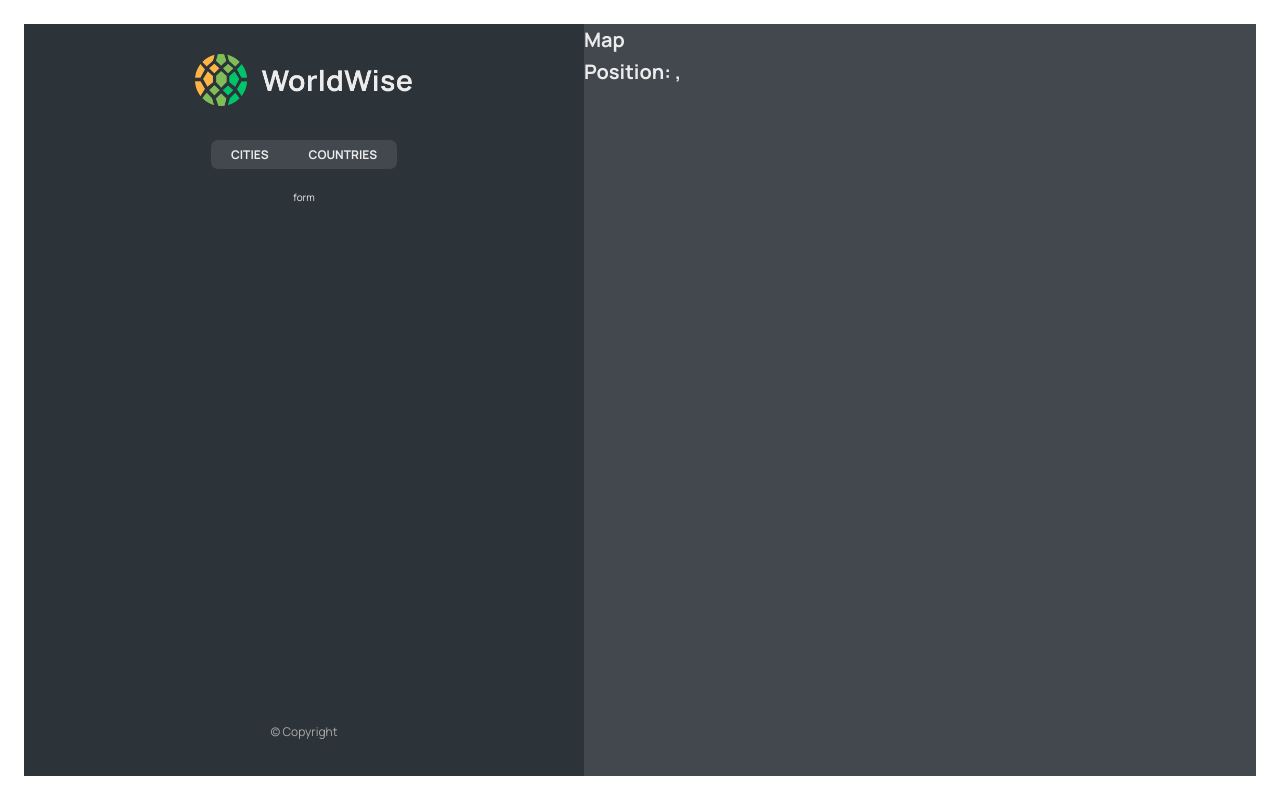
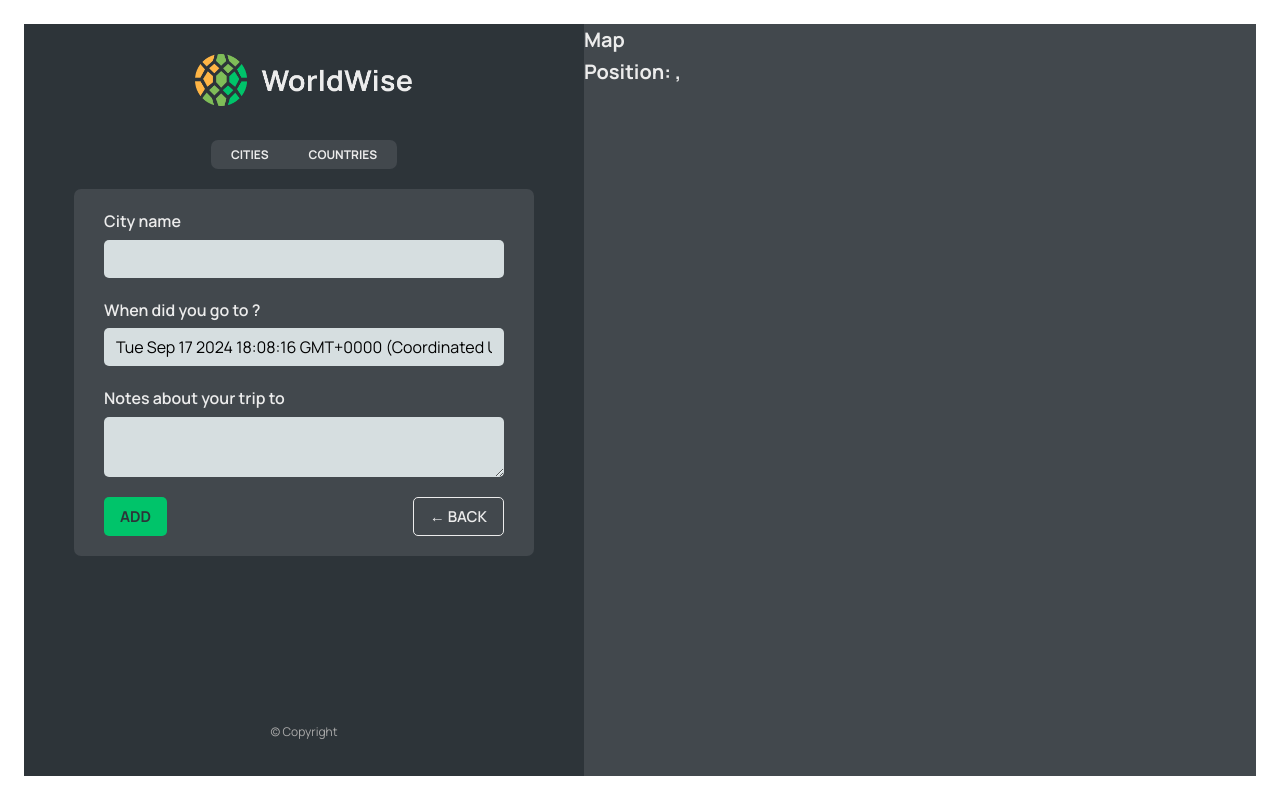
Before and after one commit to Raouf-Allame/WorldWise, a React (Vite) app: page /app/form in a window 1280 px wide. Built offline with nearby package versions, Linux system fonts and the light colour scheme; data requests are answered from the project's data file.

Commit message:
Programmatic Navigation

```diff
--- a/src/App.jsx
+++ b/src/App.jsx
@@ -1,4 +1,4 @@
-import { BrowserRouter, Route, Routes } from "react-router-dom"
+import { BrowserRouter, Route, Routes,Navigate } from "react-router-dom"
 import Homepage from "./pages/Homepage"
 import Product from './pages/Product'
 import Pricing from './pages/Pricing'
@@ -8,6 +8,7 @@
 import CityList from "./components/CityList/CityList.jsx"
 import CountryList from './components/CountryList/CountryList'
 import City from './components/City/City'
+import Form from './components/Form/Form'
 
 
 import { useEffect, useState } from "react"
@@ -42,11 +43,11 @@
         <Route path="pricing" element={<Pricing />} />
         <Route path="login" element={<Login />} />
         <Route path="app" element={<AppLayout />}>
-          <Route index element={<CityList cities={cities} isLoading={isLoading} />} />
+          <Route index element={<Navigate replace to="cities"/>} />
           <Route path="cities" element={<CityList cities={cities} isLoading={isLoading} />} />
           <Route path="cities/:id" element={<City />}/>
           <Route path="countries" element={<CountryList cities={cities} isLoading={isLoading} />} />
-          <Route path="form" element={<p>form</p>} />
+          <Route path="form" element={<Form />} />
         </Route>
         <Route path="*" element={<PageNotFound />} />
       </Routes>
--- a/src/components/Button/Button.jsx
+++ b/src/components/Button/Button.jsx
@@ -1,8 +1,11 @@
-function Button() {
+
+import styles from './Button.module.css'
+
+function Button({children, onClick, type}) {
   return (
-    <div>
-      Button
-    </div>
+    <button onClick={onClick} className={`${styles.btn} ${styles[type]}`}>
+      {children}
+    </button>
   )
 }
 
--- a/src/components/Form/Form.jsx
+++ b/src/components/Form/Form.jsx
@@ -1,6 +1,8 @@
 // "https://api.bigdatacloud.net/data/reverse-geocode-client?latitude=0&longitude=0"
 
 import { useState } from "react";
+import { useNavigate } from "react-router-dom";
+import Button from "../Button/Button";
 
 import styles from "./Form.module.css";
 
@@ -13,6 +15,10 @@
 }
 
 function Form() {
+  const navigate = useNavigate()
+
+
+
   const [cityName, setCityName] = useState("");
   const [country, setCountry] = useState("");
   const [date, setDate] = useState(new Date());
@@ -49,8 +55,11 @@
       </div>
 
       <div className={styles.buttons}>
-        <button>Add</button>
-        <button>&larr; Back</button>
+        <Button type="primary">Add</Button>
+        <Button type="back" onClick={(e) =>{
+          e.preventDefault()
+          navigate(-1)
+        }}>&larr; Back</Button>
       </div>
     </form>
   );
--- a/src/components/Map/Map.jsx
+++ b/src/components/Map/Map.jsx
@@ -1,12 +1,14 @@
 
-import { useSearchParams } from 'react-router-dom'
+import { useNavigate, useSearchParams } from 'react-router-dom'
 import styles from './Map.module.css'
 function Map() {
+  const navigate = useNavigate()
+
   const [searchParams, setSearchParams] = useSearchParams()
   const lat = searchParams.get("lat")
   const lng = searchParams.get("lng")
   return (
-    <div className={styles.mapContainer}>
+    <div className={styles.mapContainer} onClick={() => {navigate('form')}}>
       <h1>Map</h1>
       <h1>Position: {lat}, {lng}</h1>
     </div>
```
